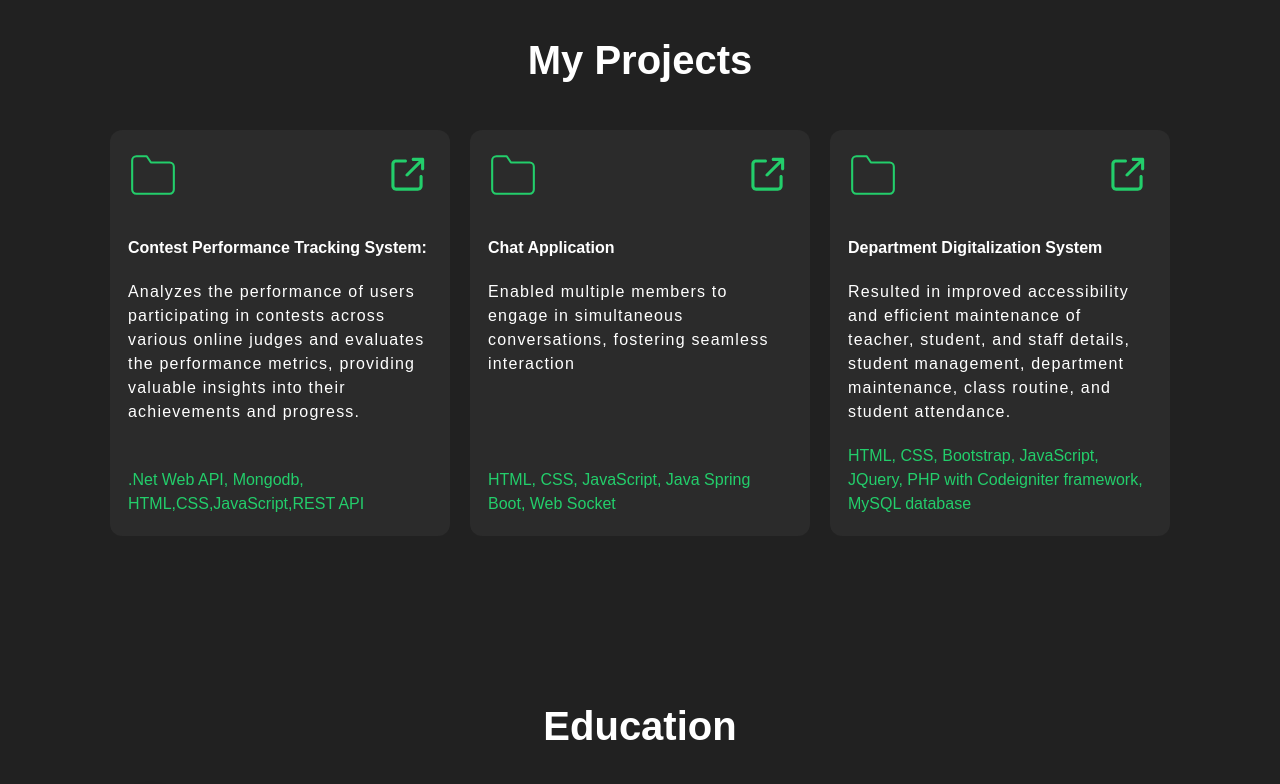
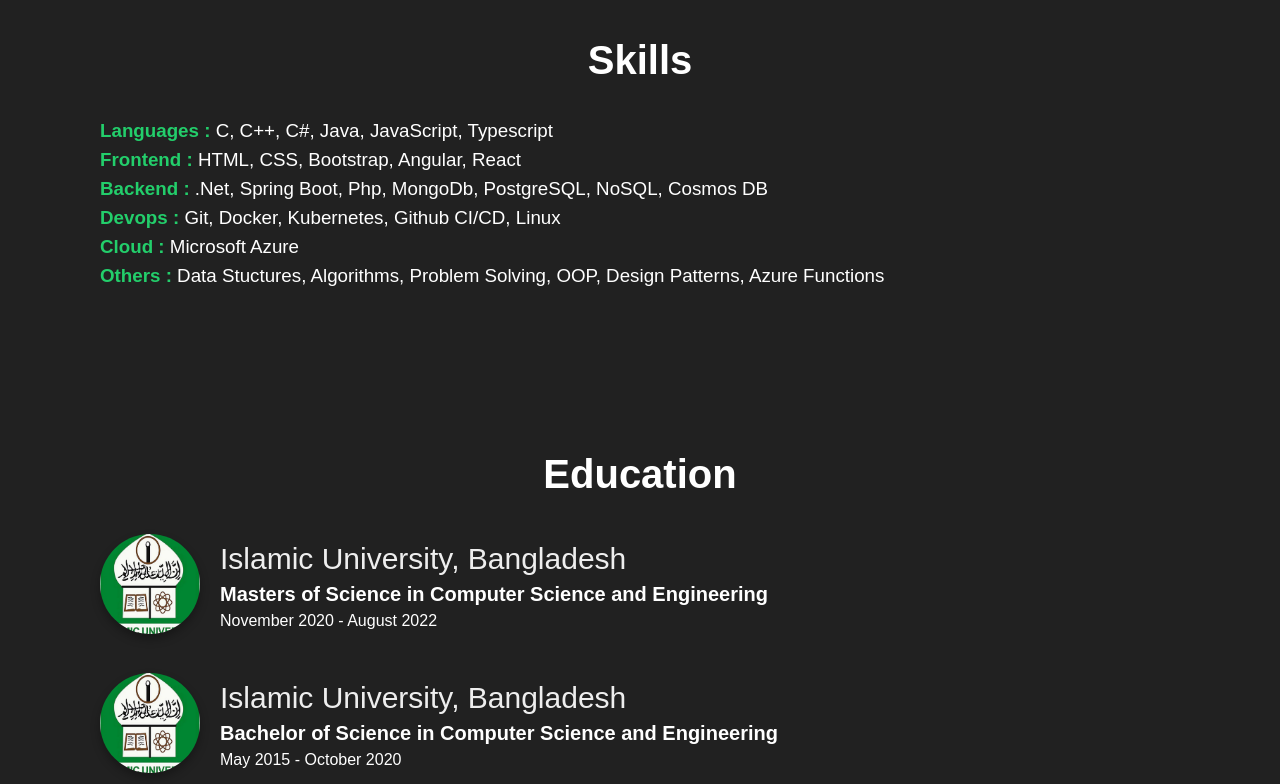
Before and after one commit to subhashiscse/My-Portfolio, a React (Vite) app: page / in a window 1280 px wide. Shown: the part 920-1704 px from the top of the page. Built offline with nearby package versions, Linux system fonts and the light colour scheme.

Commit message:
Skill section done

```diff
--- a/src/components/Hero/Hero.jsx
+++ b/src/components/About/About.jsx
@@ -2,7 +2,7 @@ import { styles } from "../../styles.js";
 import subhashis from "../../assets/subhashis.png";
 
 
-export function Hero() {
+export function About() {
   const isActive = false;
   return (
     <section className={`relative w-full h-screen`}>
--- a/src/components/Body/Body.jsx
+++ b/src/components/Body/Body.jsx
@@ -1,9 +1,10 @@
 import React, { Component } from 'react';
 import Particles from "react-tsparticles"
 import { Container } from "./styles"
-import { Hero } from "../Hero/Hero.jsx"
+import { About } from "../About/About.jsx"
 import { Project } from "../Project/Project.jsx";
 import { Education } from "../Education/Education.jsx";
+import { Skill } from "../Skill/Skill.jsx";
 
 
 
@@ -253,9 +254,10 @@ class Body extends Component {
                     }
                     }}
                 />
-                <Hero/>
+                <About/>
+                <Skill/>
+                <Education/>
                 <Project/>
-                <Education/>
             </Container>
         );
     }
--- /dev/null
+++ b/src/components/Skill/Skill.jsx
@@ -0,0 +1,40 @@
+import React from 'react';
+import { Container } from "./styles";
+
+const TechListComponent = ({ techList, category }) => {
+    const techString = techList.join(', ')
+    return (
+         <div className='flex mb-2'>
+            <div>
+                <span className='text-3xl font-bold text-[#23ce6b]'>{category} : </span>
+                <span className='text-3xl'>{techString}</span>
+            </div>
+        </div>
+    );
+  };
+export function Skill() {
+    const languages = ['C','C++', 'C#', 'Java', 'JavaScript', 'Typescript'];
+    const frontend = ['HTML', 'CSS','Bootstrap','Angular','React'];
+    const backend = ['.Net', 'Spring Boot', 'Php','MongoDb','PostgreSQL', 'NoSQL','Cosmos DB'];
+    const devOps = ['Git','Docker','Kubernetes','Github CI/CD','Linux'];
+    const others = ['Data Stuctures','Algorithms','Problem Solving','OOP','Design Patterns','Azure Functions'];
+    const cloud = ['Microsoft Azure'];
+    return (
+        <Container id="skill">
+            <h2 className='font-bold'>Skills</h2>
+            <div className="flex mb-16">
+                <div className='skill-card'>
+                    <TechListComponent techList={languages} category="Languages" />
+                    <TechListComponent techList={frontend} category="Frontend" />
+                    <TechListComponent techList={backend} category="Backend" />
+                    <TechListComponent techList={devOps} category="Devops" />
+                    <TechListComponent techList={cloud} category="Cloud" />
+                    <TechListComponent techList={others} category="Others" />
+                </div>
+            </div>
+        </Container>
+    );
+}
+
+
+export default Skill;
--- /dev/null
+++ b/src/components/Skill/styles.js
@@ -0,0 +1,28 @@
+import styled from "styled-components";
+
+
+export const Container = styled.section`
+  margin-top: 15rem;
+
+  h2{
+    text-align: center;
+    font-size: 4rem;
+    margin-bottom: 3rem;
+  }
+  .skill-card-container {
+    display: flex;
+    flex-direction: column;
+    padding-top: 20px;
+  }
+  .skill-card-right {
+    max-width: 70%;
+  }
+  .skill-subject-section{
+    font-weight: 800;
+    font-size: 20px;
+  }
+  .skill-category{
+    font-size: 20px,
+    color: blue;
+  }
+`
--- a/src/static/config.js
+++ b/src/static/config.js
@@ -4,7 +4,7 @@ export const navLinks = [
     title: "About",
   },
   {
-    id: "skills",
+    id: "skill",
     title: "Skills",
   },
   {
@@ -13,10 +13,10 @@ export const navLinks = [
   },
   {
     id: "project",
-    title: "Work",
+    title: "Projects",
   },
   {
-    id: "achievements",
+    id: "achievement",
     title: "Achievements",
   },
   {
```
